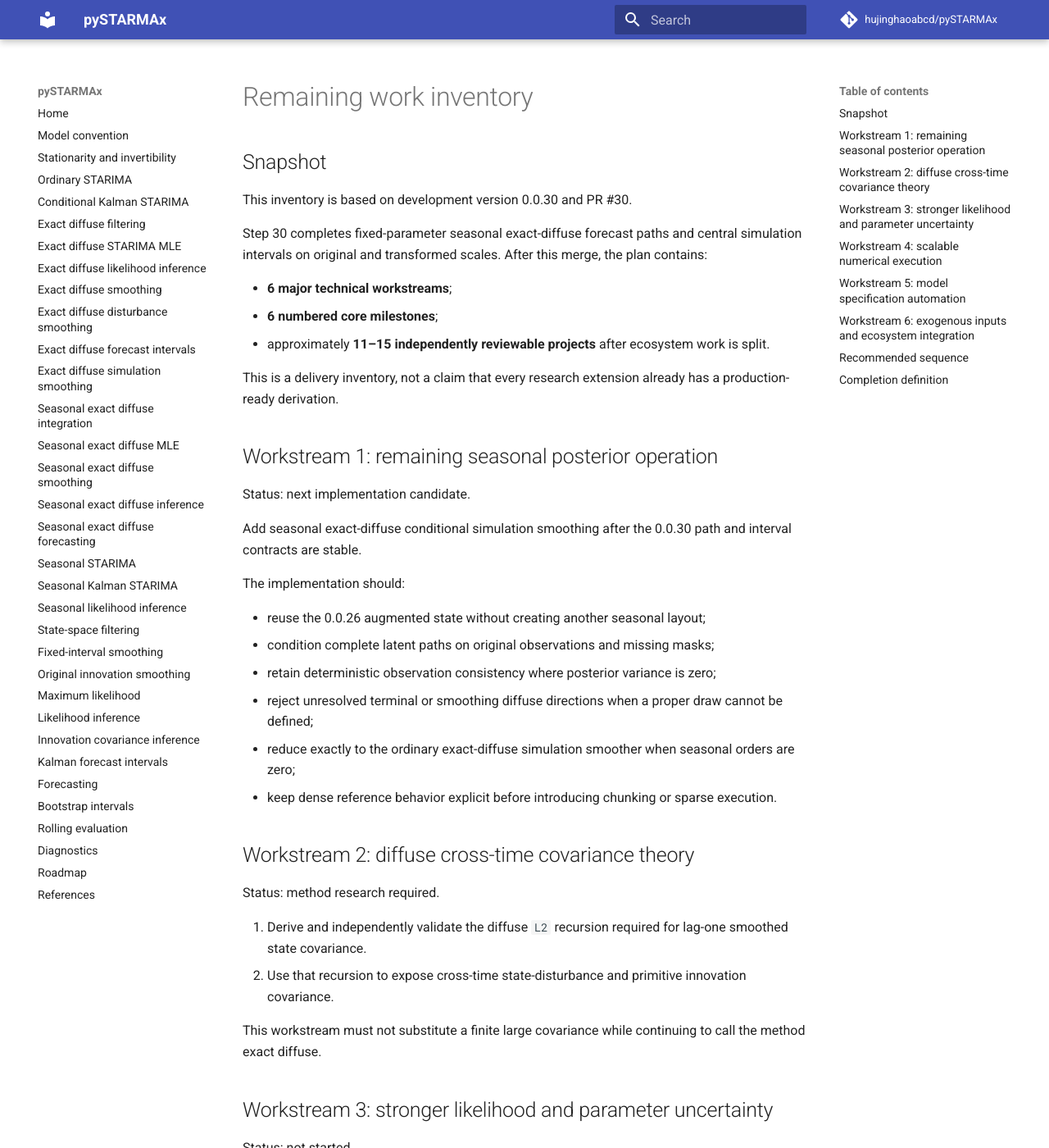
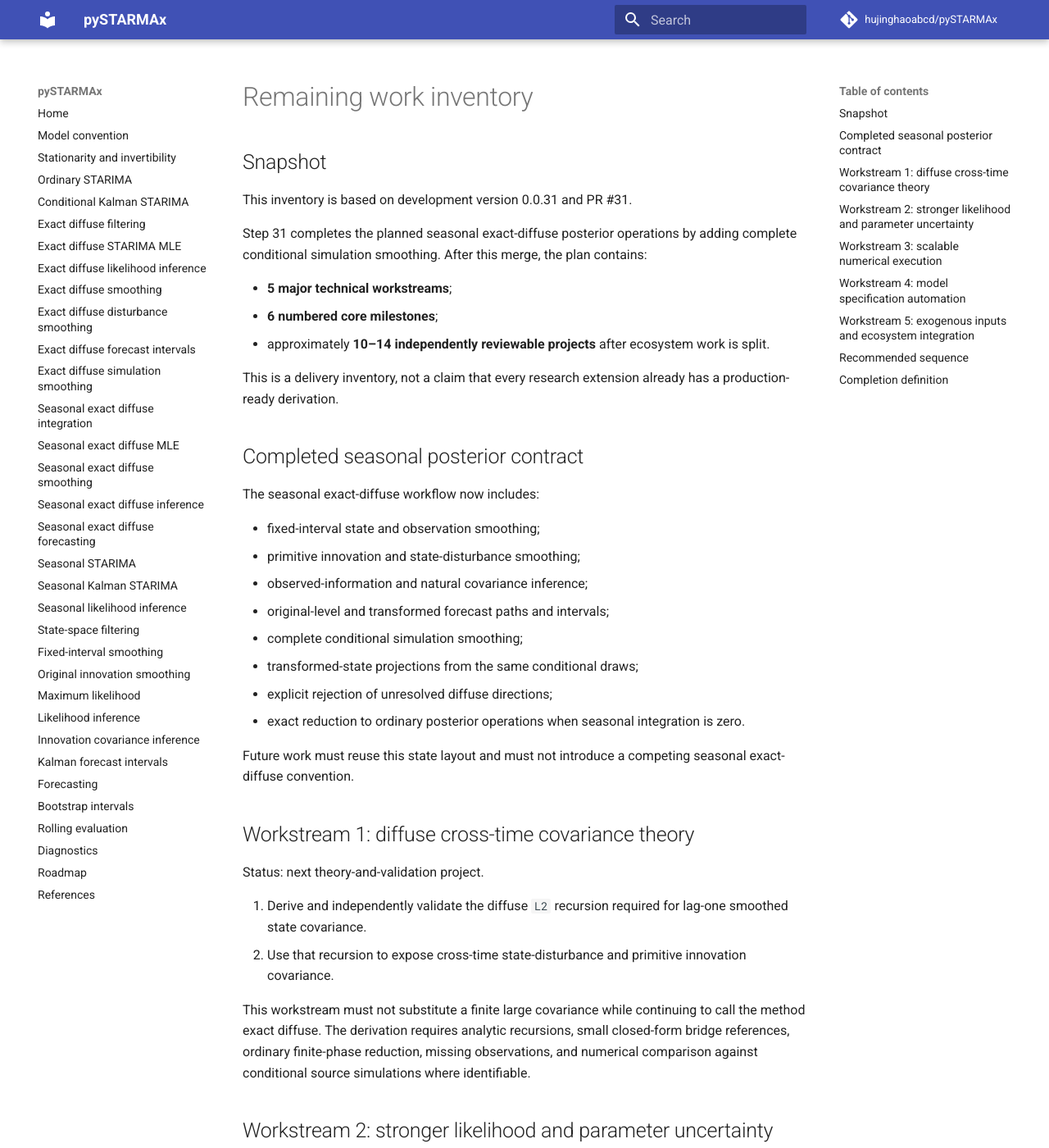
Before and after one commit to hujinghaoabcd/pySTARMAx, an MkDocs documentation site: the page built from docs/development/REMAINING_WORK.md, in a window 1280 px wide and 1400 px high. Shown: the whole window at 82% size. Built offline with MkDocs 1.6.1 and Material for MkDocs 9.7.7, drawn with Linux system fonts in a browser that asks for light colours; comment, search, counter and statistics services are not loaded; some of the changed text lies outside the part shown.

Commit message:
Update remaining work after Step 31

```diff
--- a/docs/development/REMAINING_WORK.md
+++ b/docs/development/REMAINING_WORK.md
@@ -2,42 +2,40 @@
 
 ## Snapshot
 
-This inventory is based on development version 0.0.30 and PR #30.
+This inventory is based on development version 0.0.31 and PR #31.
 
-Step 30 completes fixed-parameter seasonal exact-diffuse forecast paths and
-central simulation intervals on original and transformed scales. After this
-merge, the plan contains:
+Step 31 completes the planned seasonal exact-diffuse posterior operations by
+adding complete conditional simulation smoothing. After this merge, the plan
+contains:
 
-- **6 major technical workstreams**;
+- **5 major technical workstreams**;
 - **6 numbered core milestones**;
-- approximately **11–15 independently reviewable projects** after ecosystem
+- approximately **10–14 independently reviewable projects** after ecosystem
   work is split.
 
 This is a delivery inventory, not a claim that every research extension already
 has a production-ready derivation.
 
-## Workstream 1: remaining seasonal posterior operation
+## Completed seasonal posterior contract
 
-Status: next implementation candidate.
+The seasonal exact-diffuse workflow now includes:
 
-Add seasonal exact-diffuse conditional simulation smoothing after the 0.0.30
-path and interval contracts are stable.
+- fixed-interval state and observation smoothing;
+- primitive innovation and state-disturbance smoothing;
+- observed-information and natural covariance inference;
+- original-level and transformed forecast paths and intervals;
+- complete conditional simulation smoothing;
+- transformed-state projections from the same conditional draws;
+- explicit rejection of unresolved diffuse directions;
+- exact reduction to ordinary posterior operations when seasonal integration is
+  zero.
 
-The implementation should:
+Future work must reuse this state layout and must not introduce a competing
+seasonal exact-diffuse convention.
 
-- reuse the 0.0.26 augmented state without creating another seasonal layout;
-- condition complete latent paths on original observations and missing masks;
-- retain deterministic observation consistency where posterior variance is zero;
-- reject unresolved terminal or smoothing diffuse directions when a proper draw
-  cannot be defined;
-- reduce exactly to the ordinary exact-diffuse simulation smoother when seasonal
-  orders are zero;
-- keep dense reference behavior explicit before introducing chunking or sparse
-  execution.
+## Workstream 1: diffuse cross-time covariance theory
 
-## Workstream 2: diffuse cross-time covariance theory
-
-Status: method research required.
+Status: next theory-and-validation project.
 
 15. Derive and independently validate the diffuse `L2` recursion required for
     lag-one smoothed state covariance.
@@ -45,9 +43,12 @@ Status: method research required.
     innovation covariance.
 
 This workstream must not substitute a finite large covariance while continuing
-to call the method exact diffuse.
+to call the method exact diffuse. The derivation requires analytic recursions,
+small closed-form bridge references, ordinary finite-phase reduction, missing
+observations, and numerical comparison against conditional source simulations
+where identifiable.
 
-## Workstream 3: stronger likelihood and parameter uncertainty
+## Workstream 2: stronger likelihood and parameter uncertainty
 
 Status: not started.
 
@@ -69,10 +70,11 @@ Status: not started.
     dense-reference equivalence.
 
 For forecasting, chunked empirical quantiles must define their approximation or
-storage contract explicitly. The current dense path arrays remain transparent
-moderate-sample references rather than large-data performance claims.
+storage contract explicitly. For simulation smoothing, sparse conditioning must
+preserve observed-cell constraints and posterior marginal checks. Current dense
+implementations remain transparent moderate-sample references.
 
-## Workstream 5: model specification automation
+## Workstream 4: model specification automation
 
 Status: split into independent future pull requests.
 
@@ -82,7 +84,7 @@ Status: split into independent future pull requests.
 - model-selection reporting that never mixes conditional and exact-diffuse
   likelihood conventions.
 
-## Workstream 6: exogenous inputs and ecosystem integration
+## Workstream 5: exogenous inputs and ecosystem integration
 
 Status: split into independent future pull requests.
 
@@ -94,9 +96,11 @@ Status: split into independent future pull requests.
 
 ## Recommended sequence
 
-1. Merge PR #30 after final synchronized CI.
-2. Add seasonal exact-diffuse conditional simulation smoothing.
-3. Run the diffuse `L2` derivation as a separate theory-and-validation project.
+1. Merge PR #31 after final synchronized CI.
+2. Run the diffuse `L2` lag-one covariance derivation as an isolated
+   theory-and-validation project.
+3. Add cross-time disturbance covariance only after the `L2` recursion is
+   independently verified.
 4. Add robust, profile, and parameter-aware uncertainty after posterior
    contracts are stable.
 5. Introduce sparse and chunked execution before broad GIS adapters or automatic
```
Also changed, not shown: other parts of docs/development/REMAINING_WORK.md (+1 -1 lines).
